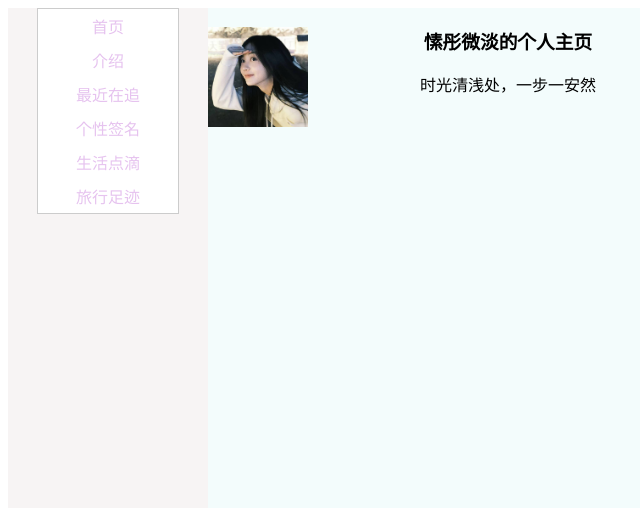
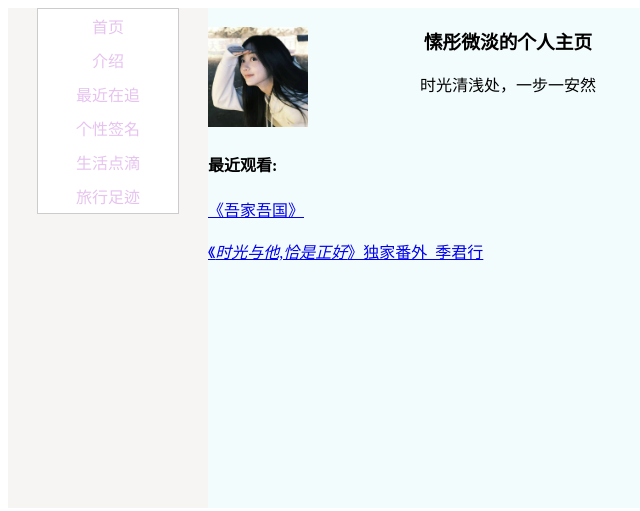
Before and after one commit to stwdt1/stwdt1.github.io, a plain HTML site: page index.html in a window 1280 px wide. Shown: the whole page, without its empty margins (0-640 px from the left). Drawn offline with Linux system fonts and the light colour scheme.

Commit message:
Update index.html

```diff
--- a/index.html
+++ b/index.html
@@ -86,6 +86,17 @@ right:8px;
 		      时光清浅处，一步一安然</p></center>
 
 		    </div>
+<div class="content">
+</br>
+<h4>最近观看:</h4>
+
+<a href="https://search.bilibili.com/all?vt=71027373&keyword=%E5%90%BE%E5%AE%B6%E5%90%BE%E5%9B%BD&from_source=webtop_search&spm_id_from=333.1007&search_source=3"target="-blank">《吾家吾国》
+</a></br></br>
+
+<a  href="https://www.so.com/link?m=z3F0%2FWFvKuitPp1LiNAvPOsimp5yDxjRKbI%2FHF%2BZFd33tdckbBMKQMj9VHRJZWjFiBPrngE%2Bfr6U6%2BIzn89IMlk9jHyjs5VDivHgzNxGaxWTDBeUD%2FvWNnCGOi1J4qYWma8U9WTkWIluKwo41KvEZx%2FtJ1iInsg2ULGHC%2FzAjokfP97NOWXfCw2KKmOigKUzznOhXRVpolc2rJf4yE7Zh1uQ2tkkZ0PCd1kdz9Wme4Sz7%2Fejg%2FCPxSuQPzpGRz54qHQcOk3fhY7sFJTEydqAsZT58ArAxp0hD1ymnl8cpgH8pVK%2FC" data-mdurl="https://www.sohu.com/a/422321034_692550"  rel="noopener" data-res='{"tp":21,"fr":"engine","stp":"","st":0,"e":2,"pos":8,"m":"591a11bdf99d5899e924686df2e84289"}'  target="_blank">《<em>时光与他,恰是正好</em>》独家番外_季君行</a>
+
+
+		    </div>
 
   </div>
 		</head>
```
